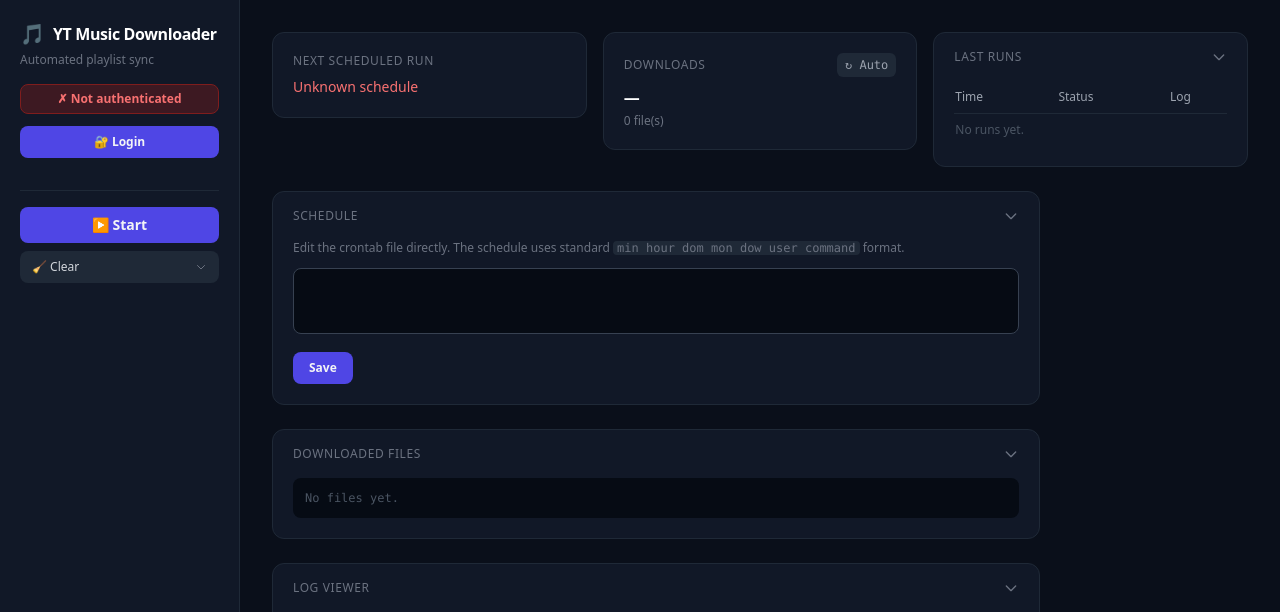
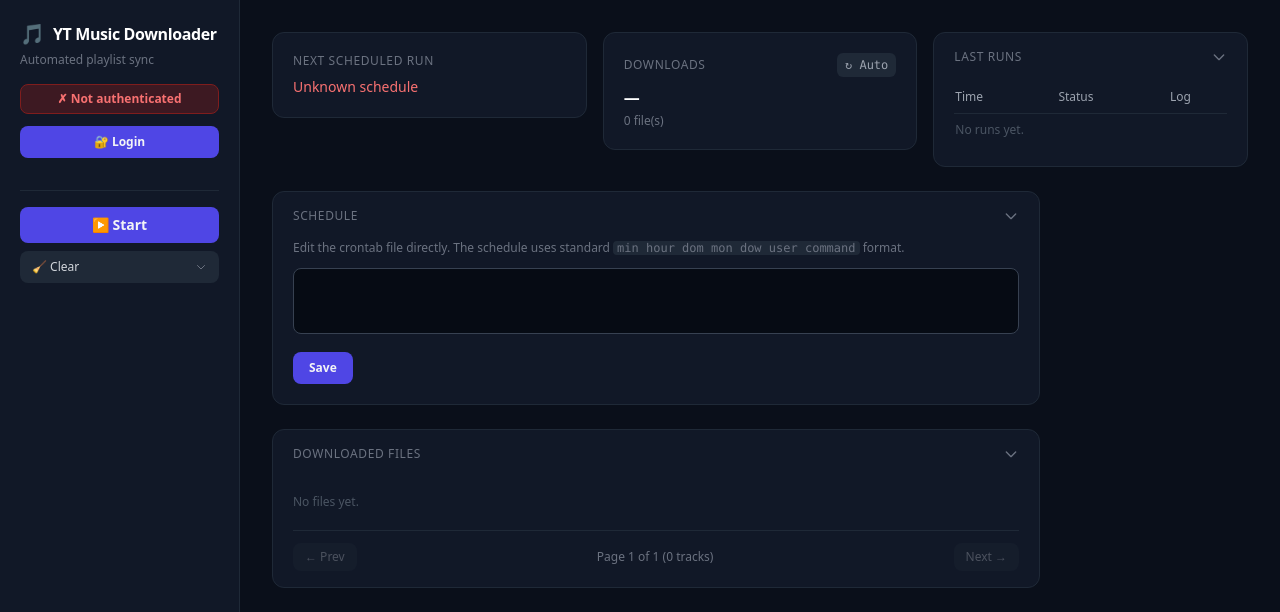
Before and after one commit to Cletus-Mccoy/autoDownloader, a Flask app: page / in a window 1280 px wide. Shown: the top 612 px of the page. Run offline with Flask 3, Linux system fonts and the light colour scheme; data that the repository does not hold is empty; parts of the project's set-up code (start-up, migrations or seed data) failed here and were passed over; some libraries are stand-ins or nearby versions.

Commit message:
feat: Add metadata API for downloads and implement paginated track list in UI

```diff
--- a/app/app.py
+++ b/app/app.py
@@ -6,6 +6,8 @@ import threading
 import subprocess
 import datetime
 from croniter import croniter
+from mutagen.mp3 import MP3
+from mutagen.id3 import ID3
 from scripts.timer import get_next_run_safe
 from scripts.runner import run_scheduler_stream
 from scripts.scheduler import log_run
@@ -231,6 +233,68 @@ def api_downloads():
     return jsonify({"files": get_files(), "size": get_download_size()})
 
 
+@app.route("/api/downloads/metadata")
+def downloads_metadata():
+    page  = max(1, int(request.args.get("page",  1)))
+    limit = max(1, min(int(request.args.get("limit", 20)), 100))
+
+    all_files = []
+    for root, _, files in os.walk(DOWNLOAD_DIR):
+        for fname in files:
+            if fname.lower().endswith(".mp3"):
+                fpath = os.path.join(root, fname)
+                rel   = fpath[len(DOWNLOAD_DIR):].lstrip("/")
+                all_files.append((rel, fpath))
+    all_files.sort(key=lambda x: x[0])
+
+    total      = len(all_files)
+    start      = (page - 1) * limit
+    page_files = all_files[start:start + limit]
+
+    result = []
+    for rel, fpath in page_files:
+        info = {"path": rel}
+        try:
+            audio = MP3(fpath)
+            tags  = audio.tags
+            info["title"]    = str(tags["TIT2"]) if tags and "TIT2" in tags else ""
+            info["artist"]   = str(tags["TPE1"]) if tags and "TPE1" in tags else ""
+            info["album"]    = str(tags["TALB"]) if tags and "TALB" in tags else ""
+            info["duration"] = int(audio.info.length)
+            info["has_art"]  = tags is not None and any(k.startswith("APIC") for k in tags)
+        except Exception:
+            pass
+        try:
+            info["size"] = os.path.getsize(fpath)
+        except OSError:
+            info["size"] = 0
+        result.append(info)
+
+    return jsonify({
+        "files": result,
+        "total": total,
+        "page":  page,
+        "pages": max(1, (total + limit - 1) // limit),
+        "limit": limit,
+    })
+
+
+@app.route("/api/downloads/art/<path:filename>")
+def download_art(filename):
+    fpath = os.path.join(DOWNLOAD_DIR, filename)
+    if not os.path.exists(fpath):
+        return "", 404
+    try:
+        tags = ID3(fpath)
+        for key in tags:
+            if key.startswith("APIC"):
+                apic = tags[key]
+                return Response(apic.data, mimetype=apic.mime)
+    except Exception:
+        pass
+    return "", 404
+
+
 @app.route("/api/cron", methods=["GET"])
 def get_cron():
     try:
--- a/app/requirements.txt
+++ b/app/requirements.txt
@@ -1,3 +1,4 @@
+mutagen
 dotenv
 yt-dlp[default]
 playwright
--- a/app/templates/index.html
+++ b/app/templates/index.html
@@ -171,13 +171,21 @@
                     <path stroke-linecap="round" stroke-linejoin="round" d="M19 9l-7 7-7-7"/>
                 </svg>
             </button>
-            <div id="dl-files-body" class="px-5 pb-5">
-                <div id="download-list" class="rounded-lg p-3 max-h-36 overflow-y-auto text-xs text-gray-400 space-y-0.5 font-mono" style="background-color:#060b14">
-                    {% for file in downloads %}
-                        <div class="truncate hover:text-gray-200 transition-colors">{{ file }}</div>
-                    {% else %}
-                        <div class="text-gray-600">No files yet.</div>
-                    {% endfor %}
+            <div id="dl-files-body" class="px-5 pb-4">
+                <div id="download-list" class="divide-y divide-gray-800/60">
+                    <div class="py-4 text-xs text-gray-600">Loading...</div>
+                </div>
+                <!-- Pagination -->
+                <div id="dl-pagination" class="flex items-center justify-between pt-3 mt-1 border-t border-gray-800">
+                    <button id="dl-prev" onclick="dlChangePage(-1)"
+                        class="px-3 py-1.5 rounded-lg bg-gray-800 hover:bg-gray-700 text-xs text-gray-300 disabled:opacity-30 disabled:cursor-not-allowed transition-colors">
+                        ← Prev
+                    </button>
+                    <span id="dl-page-info" class="text-xs text-gray-500"></span>
+                    <button id="dl-next" onclick="dlChangePage(1)"
+                        class="px-3 py-1.5 rounded-lg bg-gray-800 hover:bg-gray-700 text-xs text-gray-300 disabled:opacity-30 disabled:cursor-not-allowed transition-colors">
+                        Next →
+                    </button>
                 </div>
             </div>
         </div>
@@ -411,18 +419,14 @@
 
     document.getElementById('log-select').addEventListener('change', fetchLog);
 
-    // ── Downloads auto-refresh ───────────────────────────────────────
+    // ── Downloads summary auto-refresh ──────────────────────────────
     let autoRefreshInterval = null;
 
-    async function refreshDownloads() {
+    async function refreshDownloadSummary() {
         try {
             const data = await fetch('/api/downloads').then(r => r.json());
-            document.getElementById('download-size').textContent  = data.size  ?? '—';
+            document.getElementById('download-size').textContent  = data.size ?? '—';
             document.getElementById('download-count').textContent = `${data.files.length} file(s)`;
-            const list = document.getElementById('download-list');
-            list.innerHTML = data.files.length
-                ? data.files.map(f => `<div class="truncate hover:text-gray-200 transition-colors">${f}</div>`).join('')
-                : '<div class="text-gray-600">No files yet.</div>';
         } catch (_) {}
     }
 
@@ -431,14 +435,72 @@
         if (autoRefreshInterval) {
             clearInterval(autoRefreshInterval);
             autoRefreshInterval = null;
-            btn.className = "text-xs px-2 py-1 rounded-md bg-gray-800 hover:bg-gray-700 text-gray-400 transition-colors font-mono";
+            btn.className   = "text-xs px-2 py-1 rounded-md bg-gray-800 hover:bg-gray-700 text-gray-400 transition-colors font-mono";
             btn.textContent = "↻ Auto";
         } else {
-            refreshDownloads();
-            autoRefreshInterval = setInterval(refreshDownloads, 5000);
-            btn.className = "text-xs px-2 py-1 rounded-md bg-indigo-700 hover:bg-indigo-600 text-white transition-colors font-mono";
+            refreshDownloadSummary();
+            autoRefreshInterval = setInterval(refreshDownloadSummary, 5000);
+            btn.className   = "text-xs px-2 py-1 rounded-md bg-indigo-700 hover:bg-indigo-600 text-white transition-colors font-mono";
             btn.textContent = "↻ On";
         }
+    }
+
+    // ── Paginated track list ─────────────────────────────────────────
+    let dlCurrentPage = 1;
+    const DL_LIMIT    = 20;
+
+    function fmtDuration(secs) {
+        if (!secs) return '';
+        const m = Math.floor(secs / 60), s = secs % 60;
+        return `${m}:${String(s).padStart(2, '0')}`;
+    }
+    function fmtSize(bytes) {
+        if (!bytes) return '';
+        if (bytes < 1048576)  return (bytes / 1024).toFixed(1)    + ' KB';
+        if (bytes < 1073741824) return (bytes / 1048576).toFixed(1) + ' MB';
+        return (bytes / 1073741824).toFixed(2) + ' GB';
+    }
+
+    async function fetchDownloadPage(page) {
+        const list = document.getElementById('download-list');
+        list.innerHTML = '<div class="py-4 text-xs text-gray-600">Loading...</div>';
+        try {
+            const data = await fetch(`/api/downloads/metadata?page=${page}&limit=${DL_LIMIT}`).then(r => r.json());
+            dlCurrentPage = data.page;
+
+            if (!data.files.length) {
+                list.innerHTML = '<div class="py-4 text-xs text-gray-600">No files yet.</div>';
+            } else {
+                list.innerHTML = data.files.map(f => {
+                    const art = f.has_art
+                        ? `<img src="/api/downloads/art/${encodeURIComponent(f.path)}" class="w-11 h-11 rounded object-cover flex-shrink-0 bg-gray-800" loading="lazy" onerror="this.style.display='none'">`
+                        : `<div class="w-11 h-11 rounded flex-shrink-0 bg-gray-800 flex items-center justify-center text-gray-600 text-lg">♪</div>`;
+                    const folder = f.path.includes('/') ? f.path.split('/')[0].replace(/_/g, ' ') : '';
+                    const meta   = [f.artist, folder].filter(Boolean).join(' · ');
+                    return `<div class="flex items-center gap-3 py-2.5 hover:bg-gray-800/30 rounded-lg px-1 transition-colors -mx-1">
+                        ${art}
+                        <div class="min-w-0 flex-1">
+                            <div class="text-xs font-medium text-gray-200 truncate">${f.title || f.path.split('/').pop().replace(/\.mp3$/i,'')}</div>
+                            <div class="text-xs text-gray-500 truncate mt-0.5">${meta}</div>
+                        </div>
+                        <div class="flex-shrink-0 text-right">
+                            <div class="text-xs text-gray-500">${fmtDuration(f.duration)}</div>
+                            <div class="text-xs text-gray-700 mt-0.5">${fmtSize(f.size)}</div>
+                        </div>
+                    </div>`;
+                }).join('');
+            }
+
+            document.getElementById('dl-page-info').textContent = `Page ${data.page} of ${data.pages}  (${data.total} tracks)`;
+            document.getElementById('dl-prev').disabled = data.page <= 1;
+            document.getElementById('dl-next').disabled = data.page >= data.pages;
+        } catch (_) {
+            list.innerHTML = '<div class="py-4 text-xs text-red-400">Failed to load files.</div>';
+        }
+    }
+
+    function dlChangePage(delta) {
+        fetchDownloadPage(dlCurrentPage + delta);
     }
 
     // ── Collapsible cards ────────────────────────────────────────────
@@ -500,6 +562,7 @@
         loadCron();
         fetchLogList();
         fetchRuns();
+        fetchDownloadPage(1);
     });
 </script>
 
```
